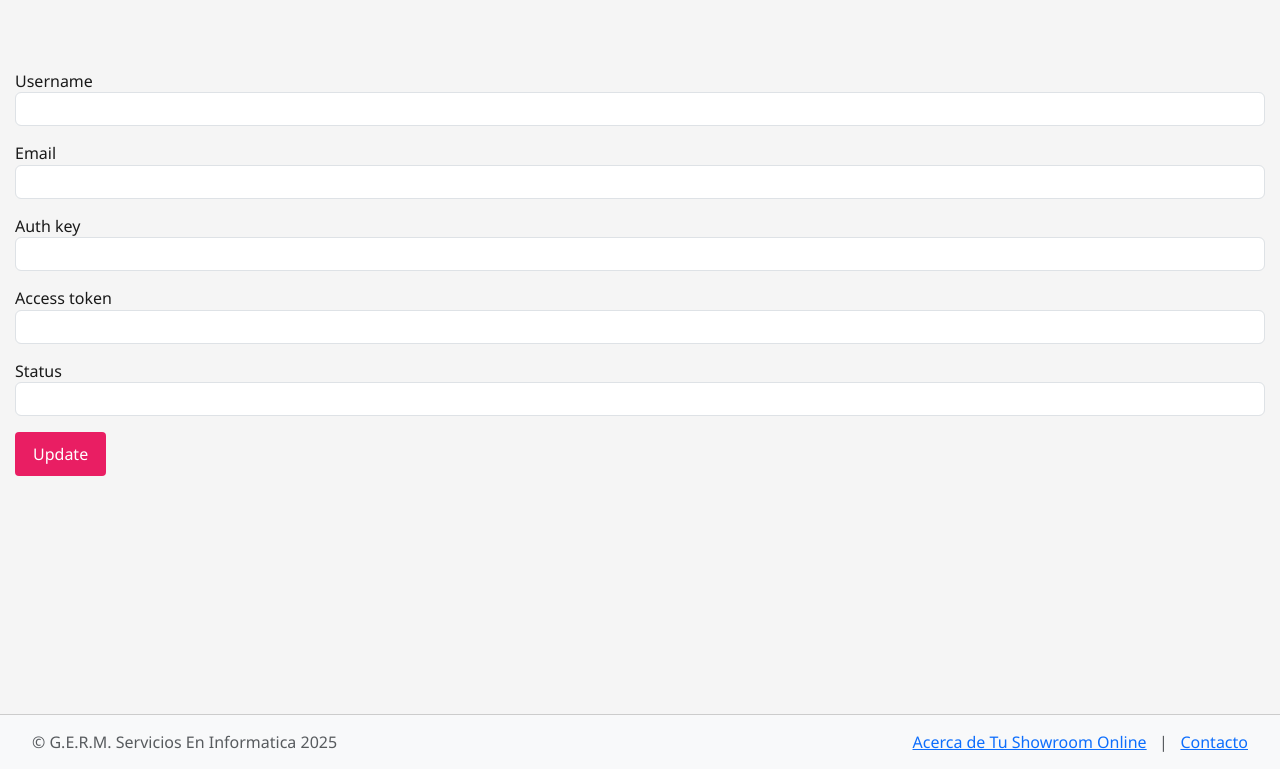
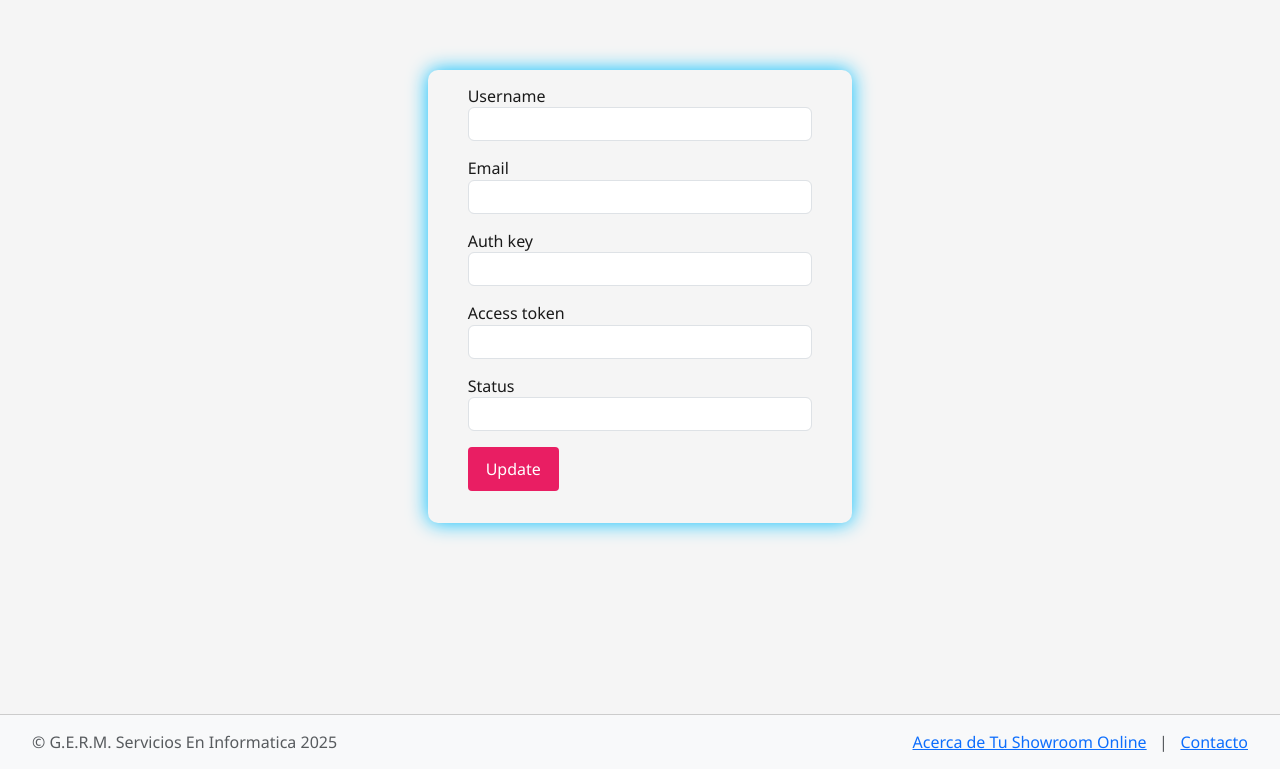
Before and after one commit to germ1982/showroom_online, a Yii app: template views/user/create.php in a window 1280 px wide. Shown: the part 31-800 px from the top of the page. Run offline with PHP 8.4 and a stand-in for Yii, Linux system fonts and the light colour scheme; the template is opened without the code that fills it, so the values that code supplies are empty; form fields are guessed from the names that the template uses; some libraries are stand-ins or nearby versions.

Commit message:
MODIFICANDO EL USER

```diff
--- a/views/user/_form.php
+++ b/views/user/_form.php
@@ -6,12 +6,37 @@ use yii\widgets\ActiveForm;
 /* @var $model app\models\User */
 /* @var $form yii\widgets\ActiveForm */
 ?>
+<style>
+      .div-boton {
+            justify-content: center;
+            align-items: center;
+            text-align: center;
+      }
 
-<div class="user-form">
+      .custom-box {
+            border-radius: 10px;
+            padding: 15px 40px 16px 40px;
+            box-shadow: 0 0 20px #00bfff;
+      }
+
+       @media (max-width: 768px) {
+            .centro-celu {
+                  padding: 0px 15px 0px 15px;
+            }
+       }
+</style>
+
 
     <?php $form = ActiveForm::begin(); ?>
+    <div class="row justify-content-center overlay-div centro-celu">
 
-    <?= $form->field($model, 'username')->textInput(['maxlength' => true]) ?>
+      <div class="col-md-4">
+
+      </div>
+
+      <div class="col-md-4 custom-box">
+
+          <?= $form->field($model, 'username')->textInput(['maxlength' => true]) ?>
 
     <?= $form->field($model, 'email')->textInput(['maxlength' => true]) ?>
 
@@ -21,13 +46,20 @@ use yii\widgets\ActiveForm;
 
     <?= $form->field($model, 'status')->textInput() ?>
 
-
-	<?php if (!Yii::$app->request->isAjax){ ?>
+    	<?php if (!Yii::$app->request->isAjax){ ?>
 	  	<div class="form-group">
 	        <?= Html::submitButton($model->isNewRecord ? 'Create' : 'Update', ['class' => $model->isNewRecord ? 'btn btn-success' : 'btn btn-primary']) ?>
 	    </div>
 	<?php } ?>
 
+        </div>
+
+      <div class="col-md-4">
+
+      </div>
+
+
+
+
+
     <?php ActiveForm::end(); ?>
-
-</div>
```
